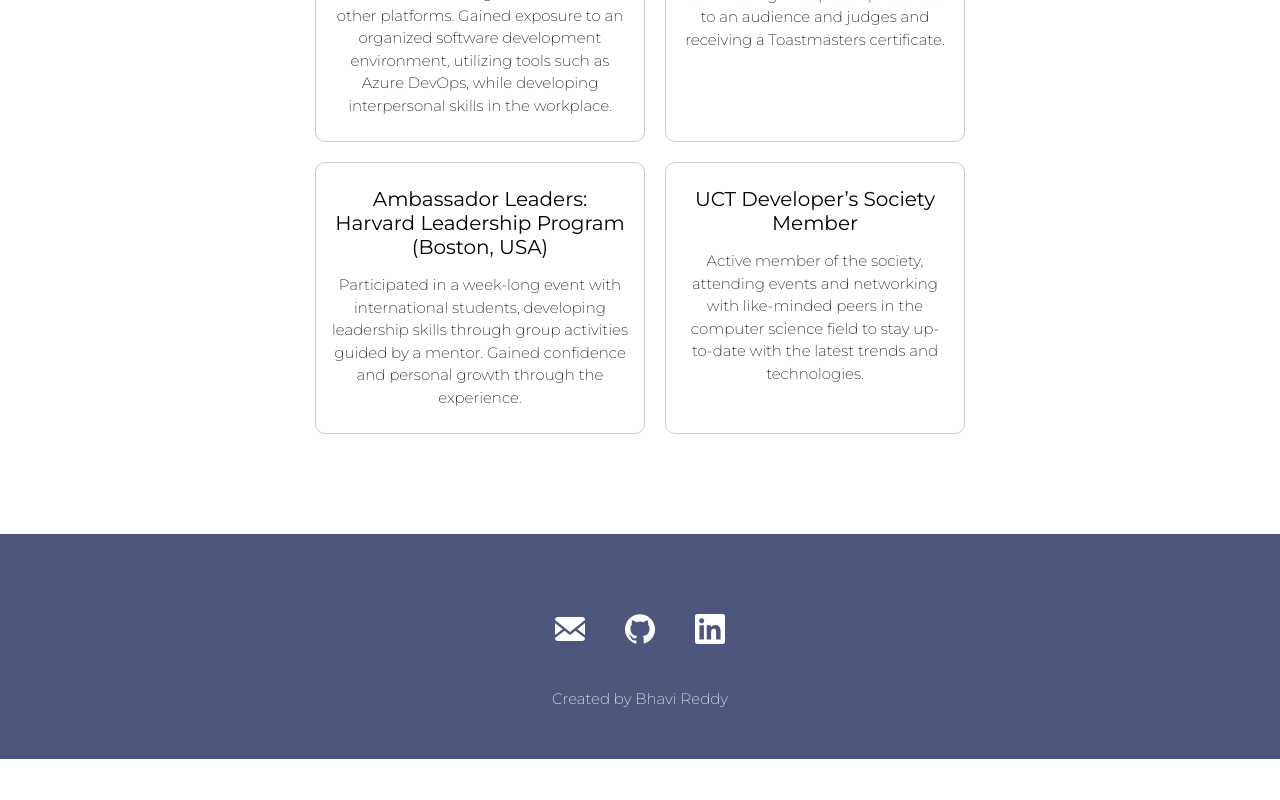
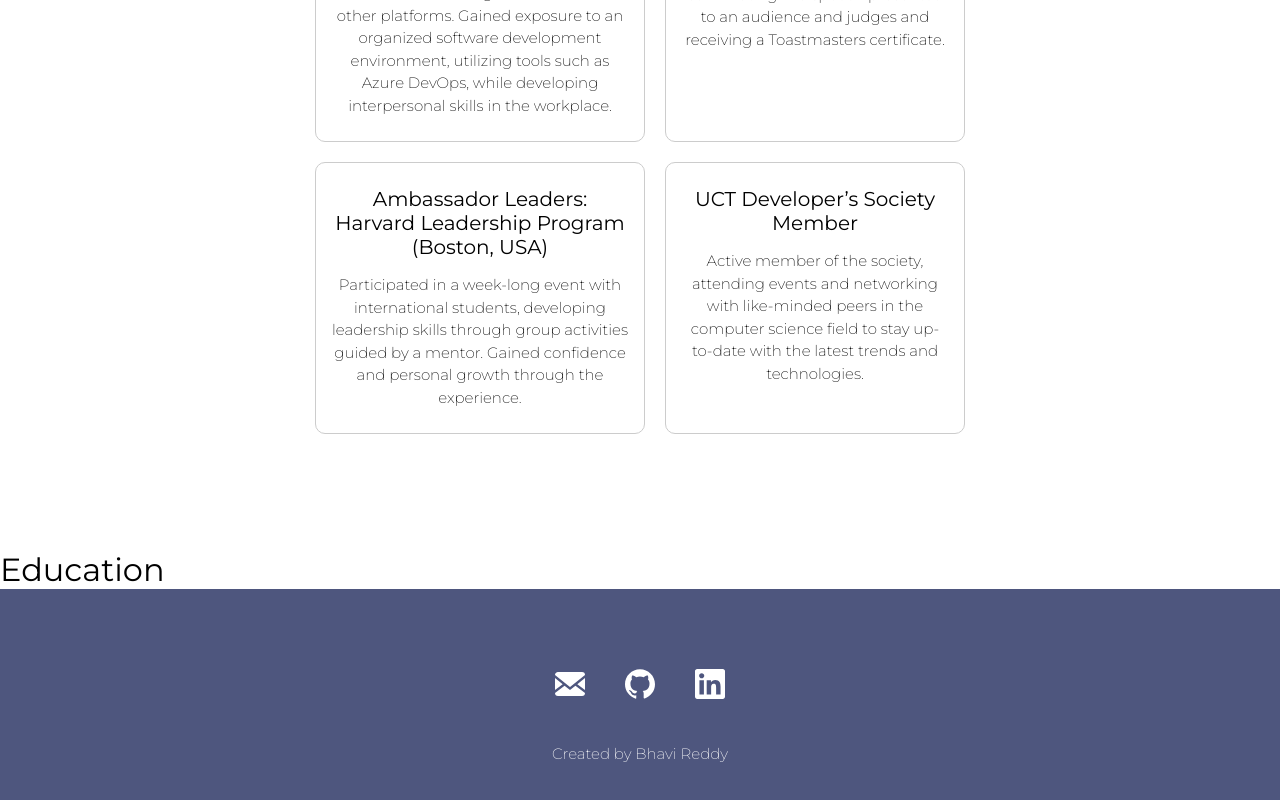
Before and after one commit to bhavirdy/personalWebsite, a React (Vite) app: page / in a window 1280 px wide. Shown: the part 2174-2974 px from the top of the page. Before the commit the page ends 2933 px from the top, so only its background shows below. Built offline with nearby package versions, Linux system fonts and the light colour scheme.

Commit message:
added education section

```diff
--- a/src/App.jsx
+++ b/src/App.jsx
@@ -11,6 +11,7 @@ import Footer from "./Components/Footer";
 import Header from "./Components/Header";
 import Home from "./Components/Home";
 import Portfolio from "./Components/Portfolio";
+import Education from "./Components/Education";
 
 import "./styles.css";
 
@@ -45,6 +46,7 @@ const App = () => {
       <Home name={siteProps.name} title={siteProps.title} />
       <About />
       <Portfolio />
+      <Education />
       <Footer {...siteProps} primaryColor={primaryColor} secondaryColor={secondaryColor} />
     </div>
   );
--- /dev/null
+++ b/src/Components/Education.jsx
@@ -0,0 +1,11 @@
+import React from "react";
+
+const Education = () => {
+  return (
+    <section className="light" id="portfolio">
+      <h2>Education</h2>
+    </section>
+  );
+};
+
+export default Education;
```
